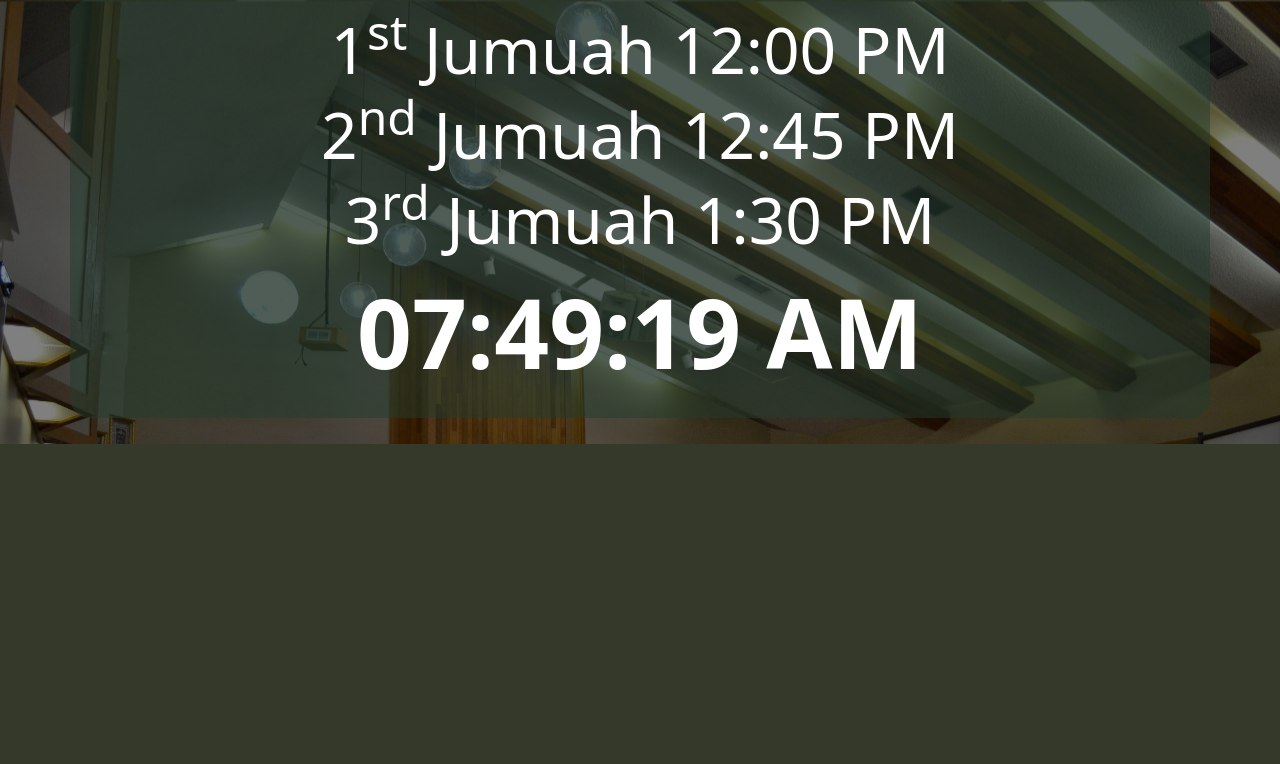
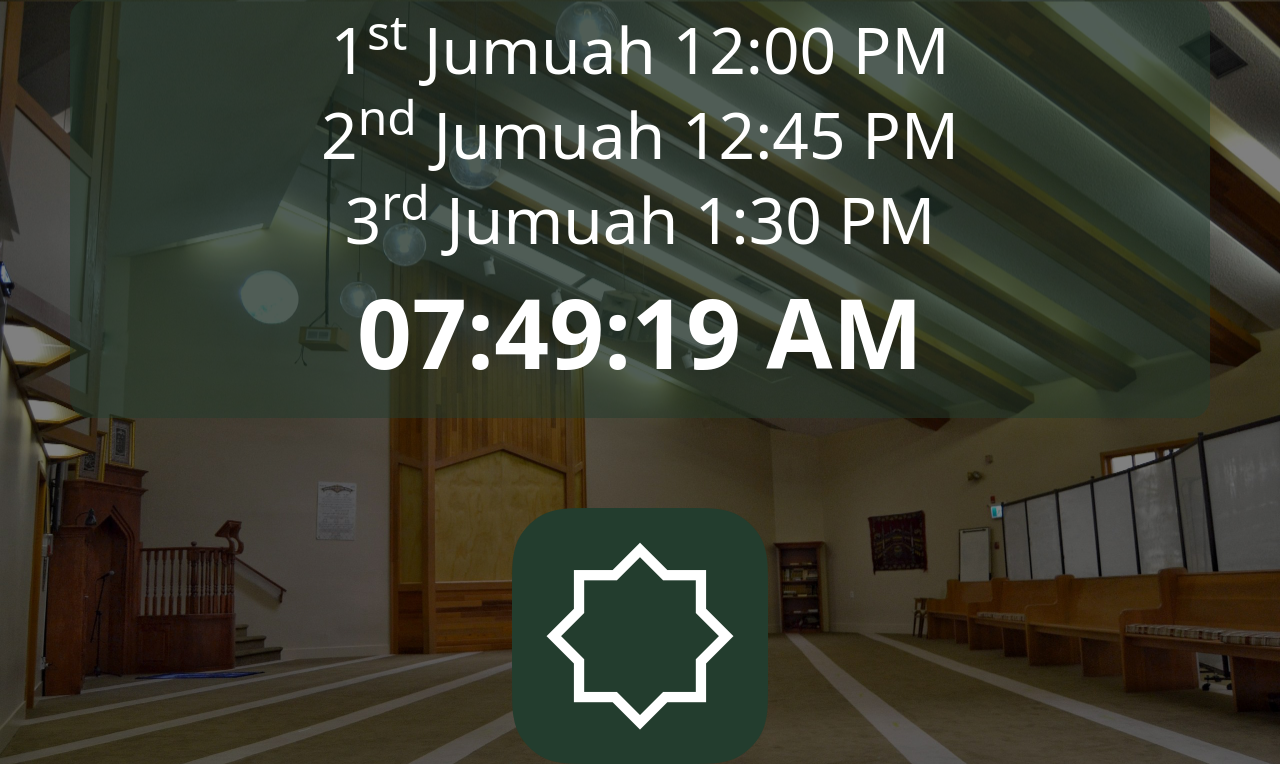
Before and after one commit to fizzlewiththesizzle/alsalamPrayerTimes, a Flask app: template templates/prayer.html in a window 1280 px wide. Shown: the part 852-1616 px from the top of the page. Before the commit the page ends 1296 px from the top, so only its background shows below. Run offline with Flask 2, Linux system fonts and the light colour scheme; the template is opened without the code that fills it, so the values that code supplies are empty.

Commit message:
added logo to bottom

```diff
--- a/static/style.css
+++ b/static/style.css
@@ -7,6 +7,13 @@
 	border-radius: 20px;
 
 }
+
+.center-image {
+	display: block;
+	margin-left: auto;
+	margin-right: auto;
+	width: 50%;
+  }
 
 body {
 	background: url(IMG_2560-scaled-dark.jpg) no-repeat left center fixed;
--- a/templates/prayer.html
+++ b/templates/prayer.html
@@ -75,6 +75,9 @@
         </figure>
     </div>
 
+    <img src="/static/favicon.png" alt="meow" style="padding-top: 5%; width: 20%;" class="center-image">
+
+
     <script>
       function clock() {
       let date = new Date();
```
